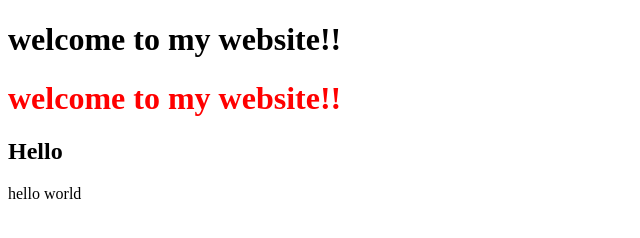
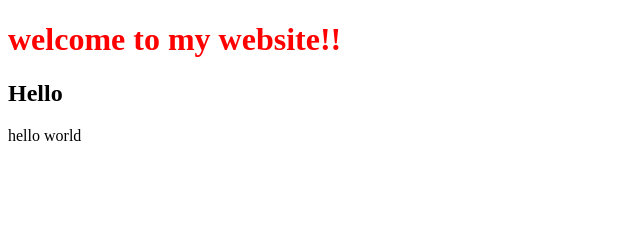
Before and after one commit to akash9676/Hello, a plain HTML site: page index.html in a window 1280 px wide. Shown: the whole page, without its empty margins (0-640 px from the left). Drawn offline with Linux system fonts and the light colour scheme.

Commit message:
changed style from inline to top

```diff
--- a/index.html
+++ b/index.html
@@ -5,10 +5,14 @@
     <meta http-equiv="X-UA-Compatible" content="IE=edge">
     <meta name="viewport" content="width=device-width, initial-scale=1.0">
     <title>hello</title>
+    <style>
+        h1{
+            color: red;
+        }
+    </style>
 </head>
 <body>
     <h1>welcome to my website!!</h1>
-    <h1 style="color:red;">welcome to my website!!</h1>
     <h2>Hello</h2>
     hello world
 </body>
```
